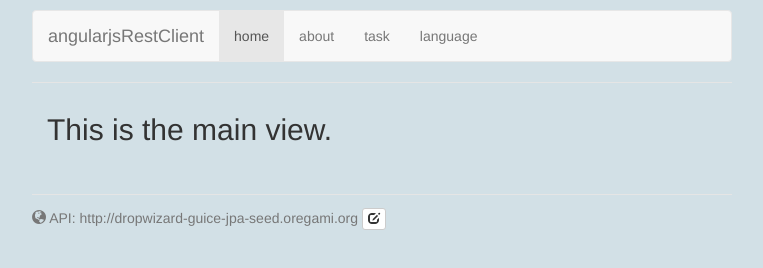
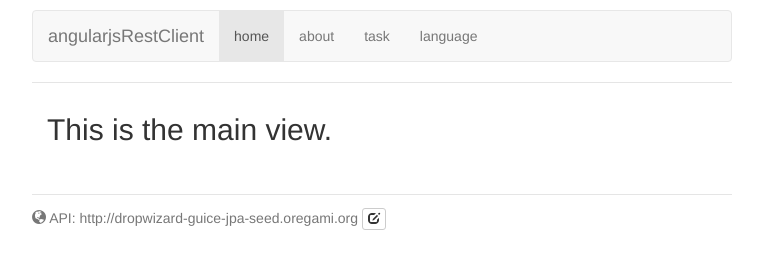
Before and after one commit to oregami/angularjs-rest-client, a website: page app/index.html in a window 1280 px wide. Shown: the whole page, without its empty margins (258-1021 px from the left). Drawn offline with Linux system fonts and the light colour scheme; files that its build step writes are made by us from their sources; files whose address does not match are found by name.

Commit message:
test commit

```diff
--- a/app/styles/main.css
+++ b/app/styles/main.css
@@ -2,7 +2,6 @@
 body {
   padding-top: 10px;
   padding-bottom: 10px;
-  background-color: #D2E0E6;
 }
 
 .header,
```
